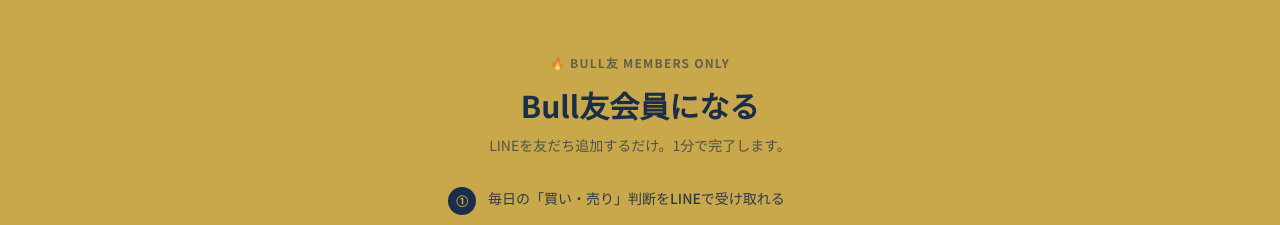
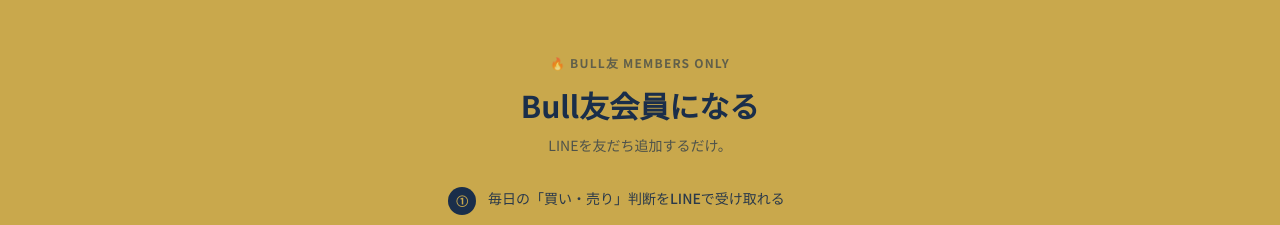
Before and after one commit to tanima3232-eng/bulltalk, a Next.js app: page / in a window 1280 px wide. Shown: the part 6420-6645 px from the top of the page. Built offline with nearby package versions, Linux system fonts and the light colour scheme; no server answers.

Commit message:
「1分で完了します。」のテキストを削除

```diff
--- a/app/line/page.tsx
+++ b/app/line/page.tsx
@@ -40,7 +40,7 @@ export default function LinePage() {
               Bull友会員になる
             </h1>
             <p className="text-white/60 text-sm mb-10">
-              LINEを友だち追加するだけ。1分で完了します。
+              LINEを友だち追加するだけ。
             </p>
 
             {/* 安心バッジ */}
--- a/components/LineCtaBanner.tsx
+++ b/components/LineCtaBanner.tsx
@@ -9,7 +9,7 @@ export default function LineCtaBanner() {
           Bull友会員になる
         </h2>
         <p className="text-navy/70 text-sm mb-8">
-          LINEを友だち追加するだけ。1分で完了します。
+          LINEを友だち追加するだけ。
         </p>
 
         {/* メリット3点 */}
```
